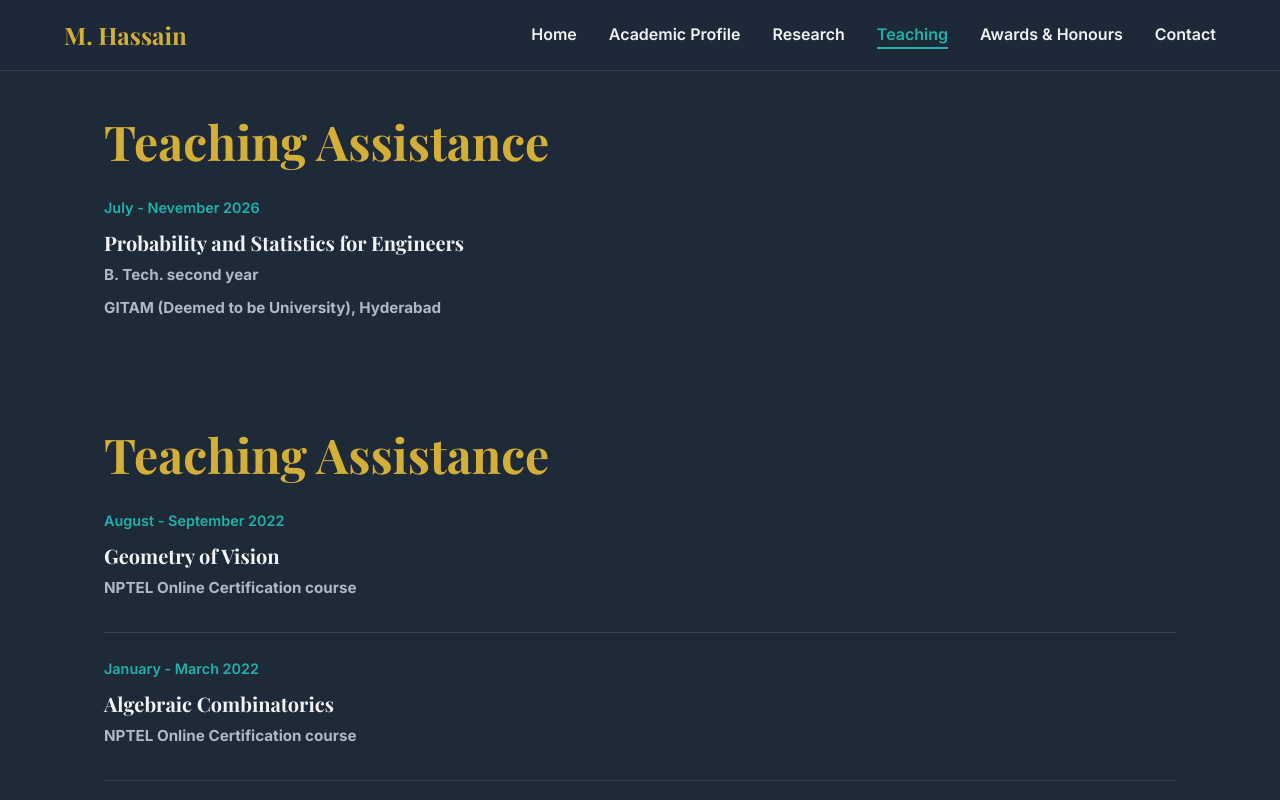
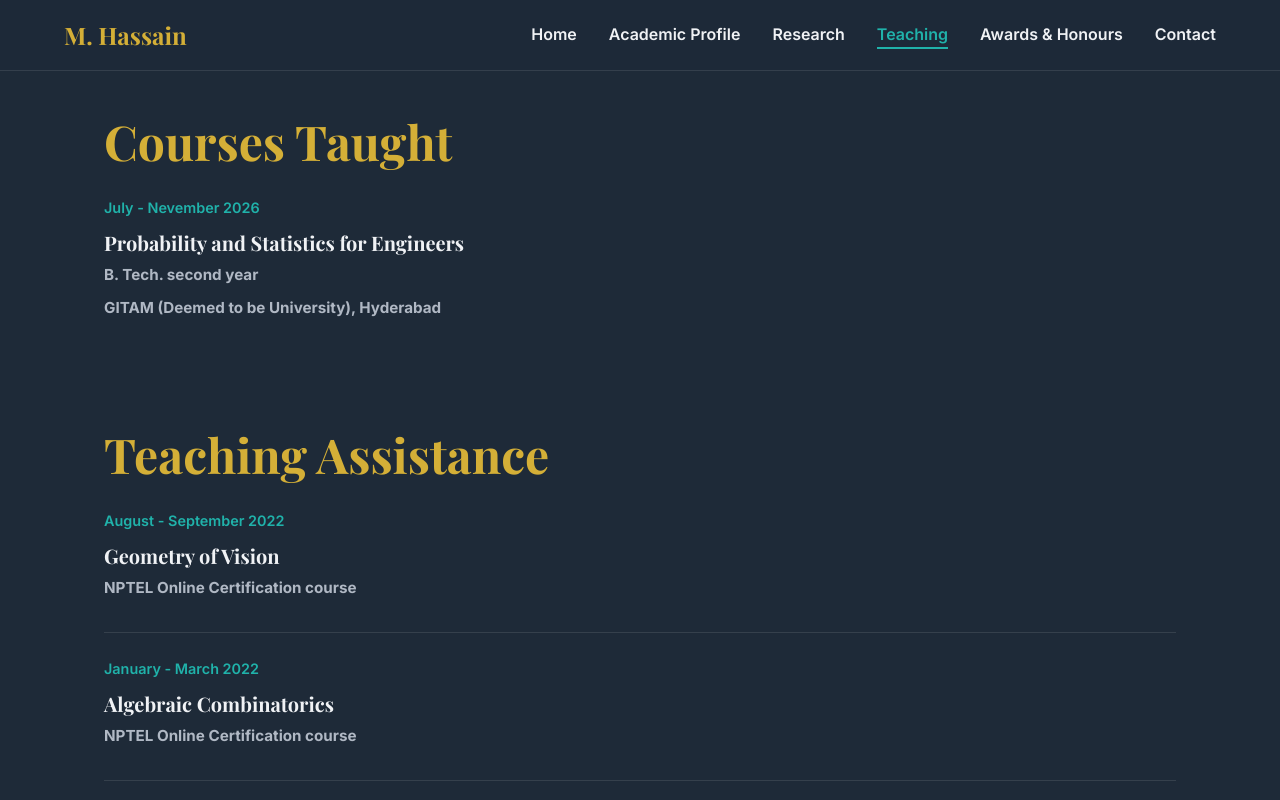
Before and after one commit to m-hassain/m-hassain.github.io, a plain HTML site: page teaching.html in a window 1280 px wide. Shown: the top 800 px of the page. Drawn offline with nearby package versions, Linux system fonts and the light colour scheme.

Commit message:
Update teaching.html

```diff
--- a/teaching.html
+++ b/teaching.html
@@ -12,7 +12,7 @@
     <div id="header-placeholder"></div>
 
     <main>
-        <h1>Teaching Assistance</h1>
+        <h1>Courses Taught</h1>
 
         <ul class="publication-list">
             <li class="publication-item">
```
